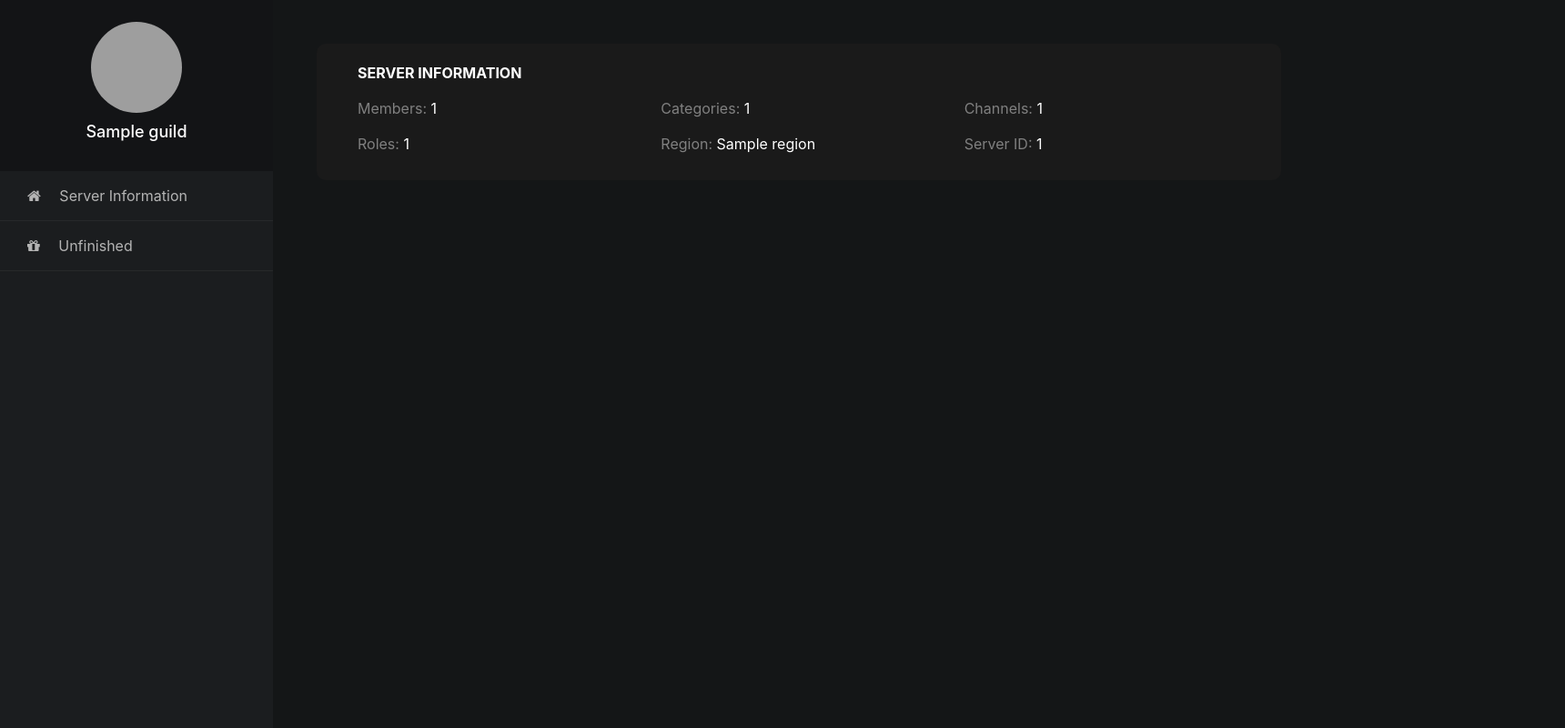
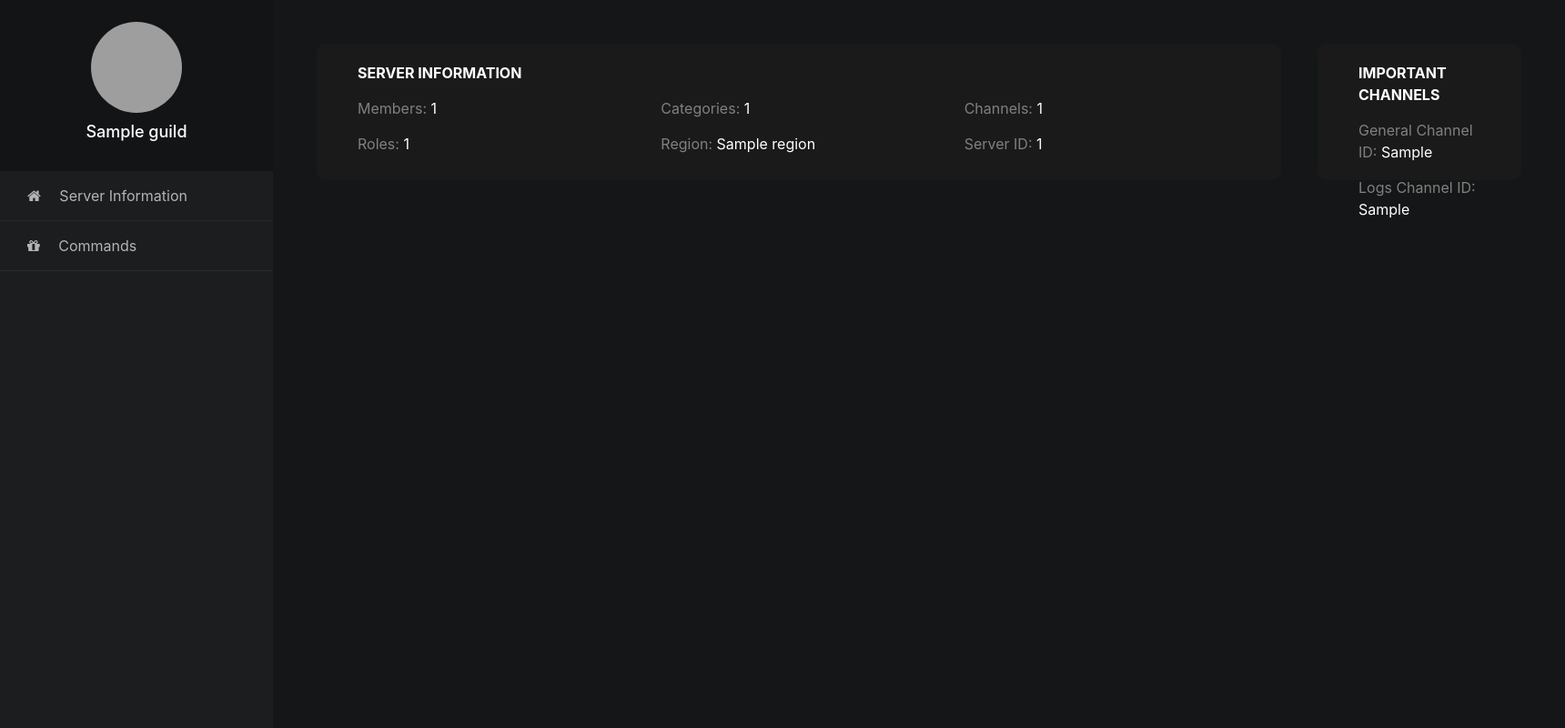
Before and after one commit to aaayd/Semi-Advanced-Discord-Bot, a Python web app: template Website/templates/guild_id.html in a window 1720 px wide. Shown: the part 56-856 px from the top of the page at 91% size. Run offline with Jinja, Linux system fonts and the light colour scheme; the template is opened without the code that fills it: most values are stand-ins (such as "Sample title", 1, 10 or a date in 2020); grey boxes are pictures that could not be loaded.

Commit message:
Implement important channels

```diff
--- a/Website/templates/guild_id.html
+++ b/Website/templates/guild_id.html
@@ -1,20 +1,17 @@
 <!doctype html>
-<html lang="en"><head>
+<html lang="en">
+    <head>
         <title>Sidebar 09</title>
         <meta charset="utf-8">
         <meta name="viewport" content="width=device-width, initial-scale=1, shrink-to-fit=no">
         <meta http-equiv="Cache-Control" content="no-cache, no-store, must-revalidate"/>
         <meta http-equiv="Pragma" content="no-cache"/>
         <meta http-equiv="Expires" content="0"/>
-
         <link rel="stylesheet" href="https://stackpath.bootstrapcdn.com/font-awesome/4.7.0/css/font-awesome.min.css">
-
         <link rel="stylesheet" type="text/css" href="/static/guild.css" />
         <link rel="stylesheet" type="text/css" href="/static/index.css" />
         <link rel="stylesheet" type="text/css" href="/static/bootstrap-4.4.1.css" />
         <script type="text/javascript" src="/static/js.js"></script>
-
-
     </head>
     <body style="background-color: #141617;">
         <nav class="navbar navbar-expand-lg nav">
@@ -47,7 +44,6 @@
                         {% else %}
                         <div class="img" style="background-image: url(https://cdn.discordapp.com/attachments/833503537479942155/844650622342922310/Zeny_Bot_Gray.png?size=128);"></div>
                         {% endif %}
-
                         <h3>{{guild.name}}</h3>
                     </div>
                 </div>
@@ -55,14 +51,15 @@
                     <li class="tablinks" onclick="openTab(event, 'ServerInformation')">
                         <a href="javascript:void(0)" id="defaultTab"><span class="fa fa-home mr-3"></span> Server Information</a>
                     </li>
-                    <li class="tablinks" onclick="openTab(event, 'LOL')">
-                        <a href="javascript:void(0)"><span class="fa fa-gift mr-3"></span> Unfinished</a>
+                    <li class="tablinks" onclick="openTab(event, 'Commands');populateDropdown()">
+                        <a href="javascript:void(0)"><span class="fa fa-gift mr-3"></span> Commands</a>
                     </li>
                 </ul>
             </nav>
             <!-- Page Content  -->
-            <div id="content" class="p-4 p-md-5 pt-5 float-right">
-                <div class="container tabcontent" id="ServerInformation">
+            <div id="content" style="display: flex;" class="p-4 p-md-5 pt-5 ">
+
+                <div class="container">
                    <div class="row">
                       <div class="col">
                          <span class="text-title-card">SERVER INFORMATION</span>
@@ -88,7 +85,25 @@
                     </div>
                 </div>
 
-                 <div class="container tabcontent" id="LOL">
+                <div class="container small-ct" style="max-width: 400px; margin-left: 40px;">
+                   <div class="row">
+                      <div class="col">
+                         <span class="text-title-card">IMPORTANT CHANNELS</span>
+                      </div>
+                   </div>
+                   <div class="row">
+                      <div class="col-4 card-text col-xl-12">
+                         <a>General Channel ID:</a> <span>{{_db_important_channels["channel_general"]}}</span>
+                      </div>
+                    </div>
+                   <div class="row">
+                      <div class="col-4 card-text col-xl-12">
+                         <a>Logs Channel ID:</a> <span>{{_db_important_channels["channel_logs"]}}</span>
+                      </div>
+                    </div>
+                </div>
+            </div>
+                <div class="container tabcontent" id="Commands">
                     <div class="row">
                         <div class="col">
                             <span class="text-title-card">AWDAWDAWDAWDWAD</span>
@@ -96,9 +111,12 @@
                     </div>
                     <div class="row" style="width: 1000px;">
                         <div class="col-4 card-text">
-                          <a>Members: </a> <span>{{guild.member_count}}</span></div><div class="col-4 card-text">
-                          <a>Categories:</a> <span>{{guild.category_count}}</span></div><div class="col-4 card-text">
-                          <a>Channels:</a> <span>{{guild.channel_count}}</span></div><div class="col-4 card-text">
+                            <select class="select form-select-lg mb-3" aria-label="form-select-lg example">
+                                <option selected>Open this select menu</option>
+                                <option value="1">One</option>
+                                <option value="2">Two</option>
+                                <option value="3">Three</option>
+                              </select>
                                                       </div>
                     </div>
                     <div class="row">
@@ -115,12 +133,11 @@
                 </div>
             </div>
         </div>
-
+        </div>
+        </div>
         <script>
             document.getElementById("defaultTab").click();
-
         </script>
-
         </div>
     </body>
 </html>
```
Lines whose indentation alone changed are shown as unchanged.
